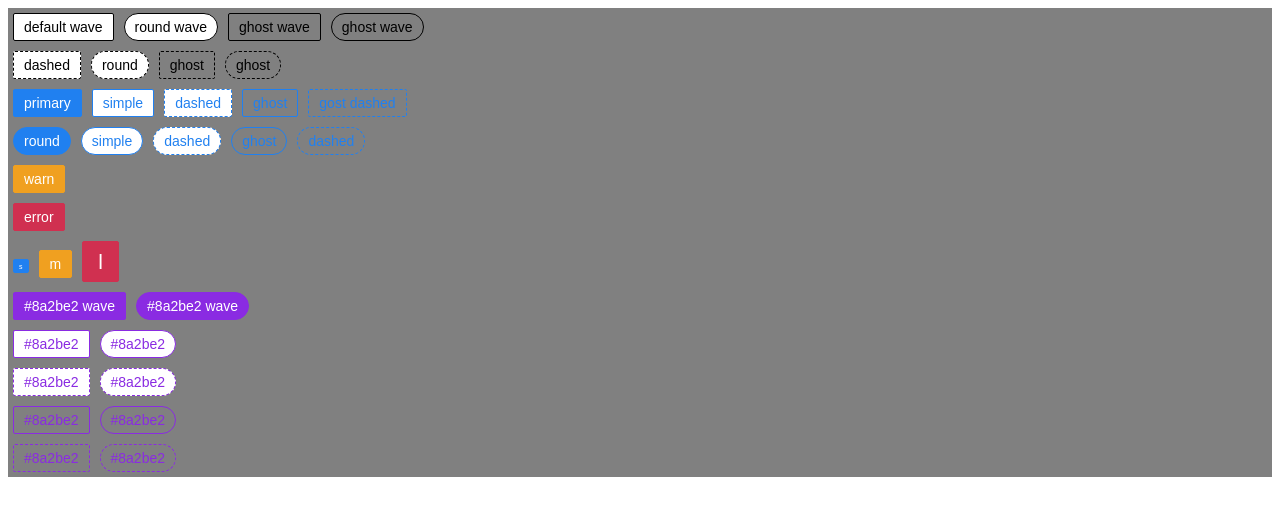
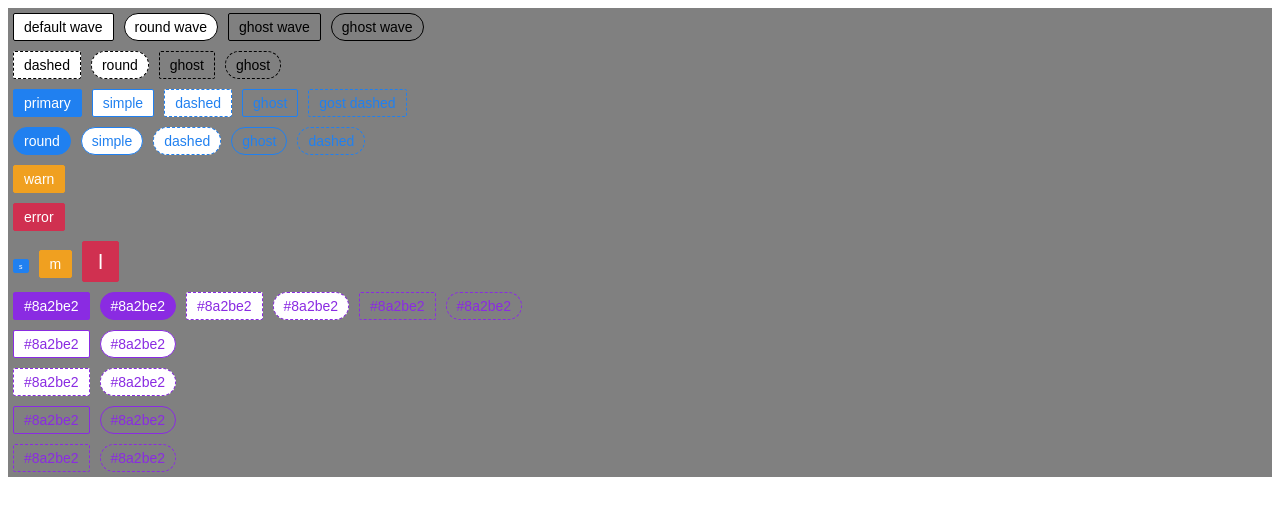
Before and after one commit to qyj971228/qyj-lib-react, a React (Create React App) app: page / in a window 1280 px wide. Shown: the top 516 px of the page. Built offline with nearby package versions, Linux system fonts and the light colour scheme.

Commit message:
自定义颜色kind按钮支持 dashed ghost 组合使用

```diff
--- a/package.json
+++ b/package.json
@@ -1,6 +1,6 @@
 {
   "name": "qyj-lib",
-  "version": "0.1.17",
+  "version": "0.1.18",
   "private": false,
   "main": "dist/index.js",
   "module": "dist/index.js",
--- a/src/components/button/Button.tsx
+++ b/src/components/button/Button.tsx
@@ -43,10 +43,23 @@ const Button: FC<ButtonProps> = (props) => {
     }
   )
 
+  function getCustomColor() {
+    if (dashed) return color
+    if (kind) return '#fff'
+    return color
+  }
+
+  function getCustomBackgroundColor() {
+    if (ghost) return 'transparent'
+    if (dashed) return '#fff'
+    if (kind) return color
+    return '#fff'
+  }
+
   const customColorStyle = {  // from props.color
     borderColor: color,
-    color: kind ? '#fff' : color,
-    backgroundColor: kind ? color : ghost ? 'transparent' : '#fff',
+    color: getCustomColor(),
+    backgroundColor: getCustomBackgroundColor()
   }
 
   const finalStyle = color ? {...customColorStyle, ...style} : {...style}  // props.style is higher priority than props.color
--- a/src/index.tsx
+++ b/src/index.tsx
@@ -40,8 +40,12 @@ root.render(
       <QButton style={style} kind='warn' size="m">m</QButton>
       <QButton style={style} kind='error' size="l">l</QButton>
       <br />
-      <QButton style={style} kind='primary' color='#8a2be2' wave>#8a2be2 wave</QButton>
-      <QButton style={style} kind='primary' color='#8a2be2' round wave>#8a2be2 wave</QButton>
+      <QButton style={style} kind='primary' color='#8a2be2'>#8a2be2</QButton>
+      <QButton style={style} kind='primary' color='#8a2be2' round>#8a2be2</QButton>
+      <QButton style={style} kind='primary' color='#8a2be2' dashed>#8a2be2</QButton>
+      <QButton style={style} kind='primary' color='#8a2be2' round dashed>#8a2be2</QButton>
+      <QButton style={style} kind='primary' color='#8a2be2' dashed ghost>#8a2be2</QButton>
+      <QButton style={style} kind='primary' color='#8a2be2' round dashed ghost>#8a2be2</QButton>
       <br />
       <QButton style={style} color='#8a2be2'>#8a2be2</QButton>
       <QButton style={style} color='#8a2be2' round >#8a2be2</QButton>
```
